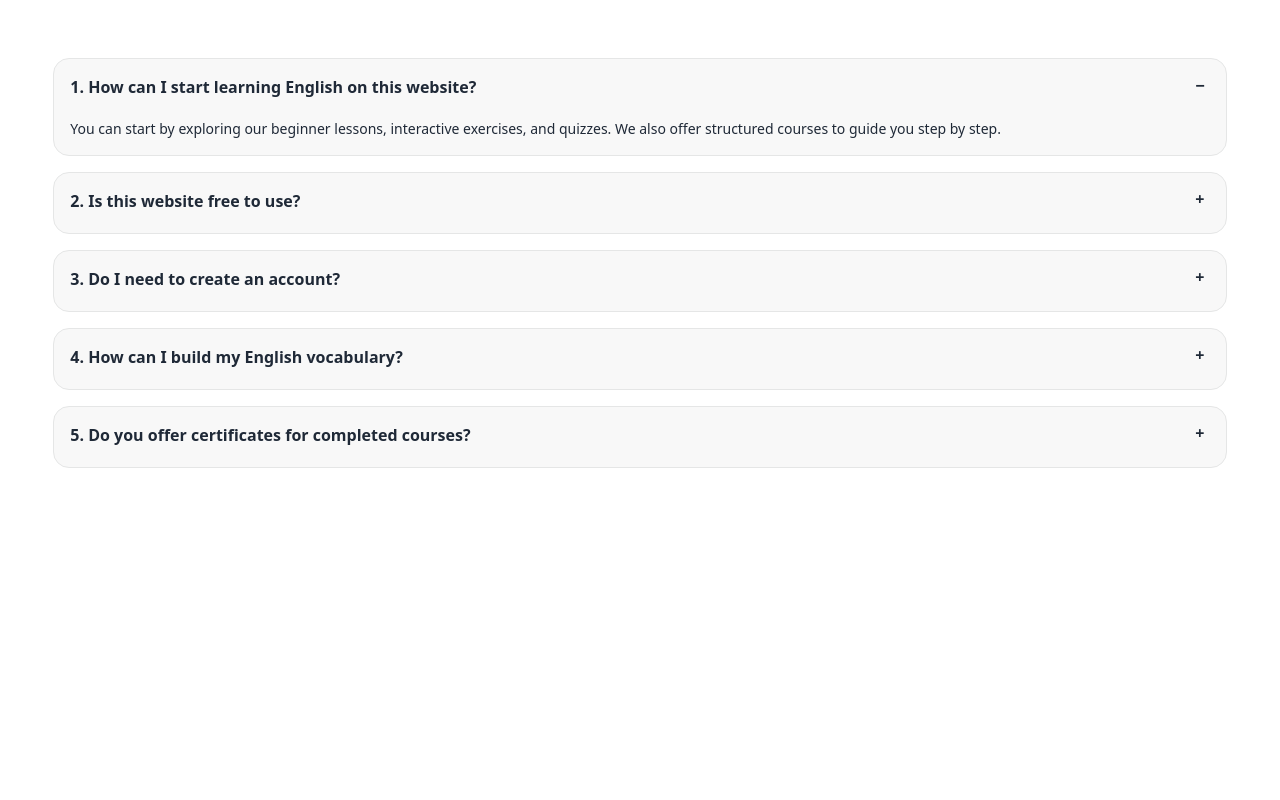
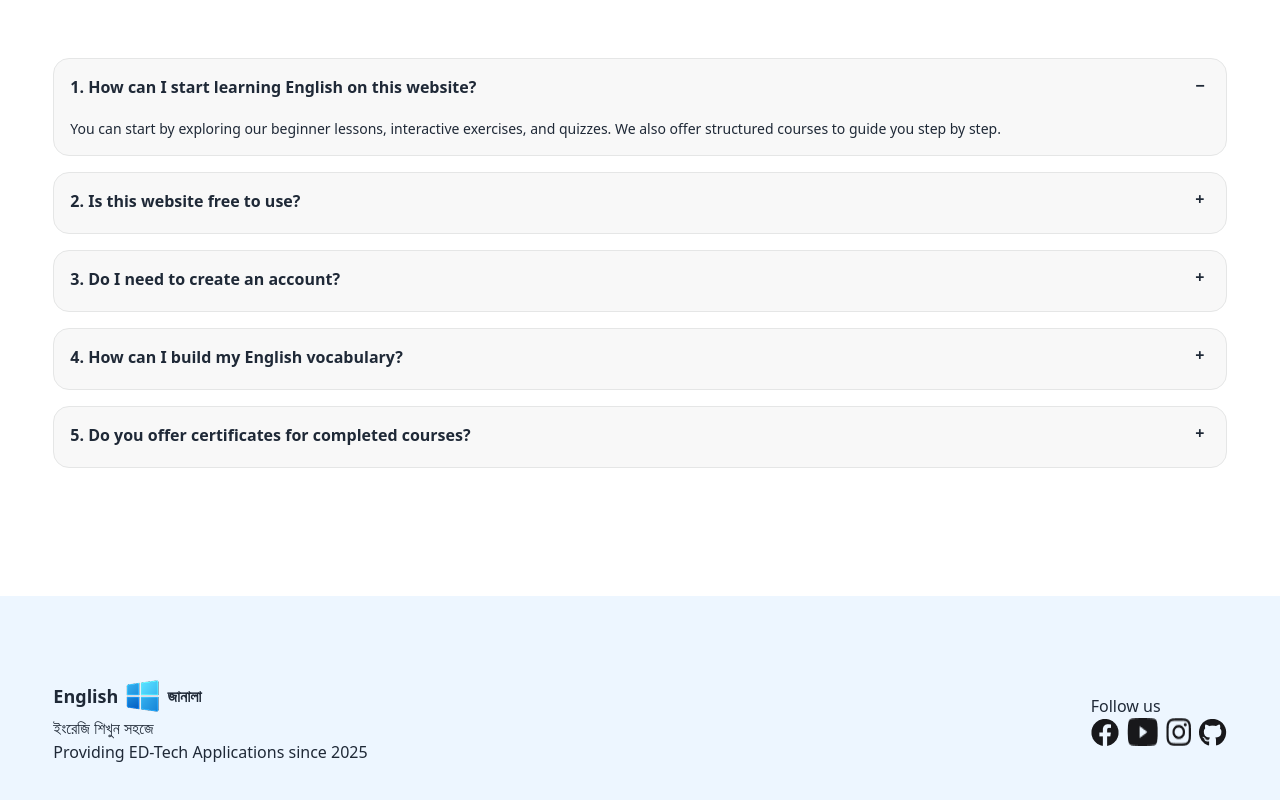
Before and after one commit to Mominulislam1234423/English-Janala, a plain HTML site: page index.html in a window 1280 px wide. Shown: the part 1307-2107 px from the top of the page. Before the commit the page ends 1775 px from the top, so only its background shows below. Drawn offline with nearby package versions, Linux system fonts and the light colour scheme; no server answers; a web font is replaced by a local one.

Commit message:
complete footer section

```diff
--- a/index.html
+++ b/index.html
@@ -203,8 +203,27 @@
         </section>
 
     </main>
-    <footer>
-
+    <footer class="bg-[#EDF6FF] py-20 mt-32">
+        <div class="w-11/12 mx-auto lg:flex md:flex justify-between items-center">
+            <div>
+                <a href="#" class="flex items-center gap-1">
+                    <span class="font-bold text-lg">English</span>
+                    <img src="assets/logo.png" alt="logo">
+                    <span class="font-semibold">জানালা</span>
+                </a>
+                <h2>ইংরেজি শিখুন সহজে</h2>
+                <p>Providing ED-Tech Applications since 2025</p>
+            </div>
+            <div>
+                <p>Follow us</p>
+                <div class="flex gap-2">
+                    <img src="assets/fb-thumb.png" alt="">
+                    <img src="assets/youtube-thumb.png" alt="">
+                    <img src="assets/instagram-thumb.png" alt="">
+                    <img src="assets/github-thumb.png" alt="">
+                </div>
+            </div>
+        </div>
     </footer>
 
     <!-- javascript link -->
```
